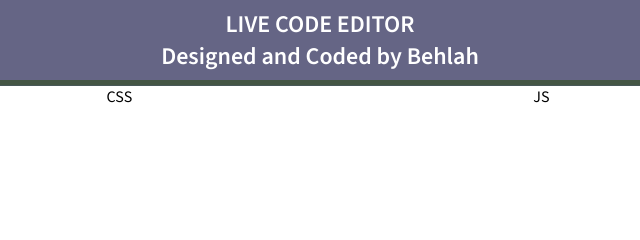
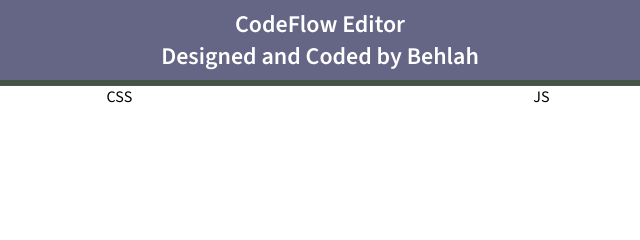
Before and after one commit to Behlah-0612/Code-Editor-with-Live-Preview, a plain HTML site: page index.html in a window 1280 px wide. Shown: the top 240 px of the page, 320-960 px from the left. Drawn offline with nearby package versions, Linux system fonts and the light colour scheme.

Commit message:
Update index.html

```diff
--- a/index.html
+++ b/index.html
@@ -14,7 +14,7 @@
         <div class="header">
             <div class="title">
                 <div class="main-title">
-                    LIVE CODE EDITOR
+                    CodeFlow Editor
                     <div class="sub-title">
                         Designed and Coded by Behlah
                     </div>
```
